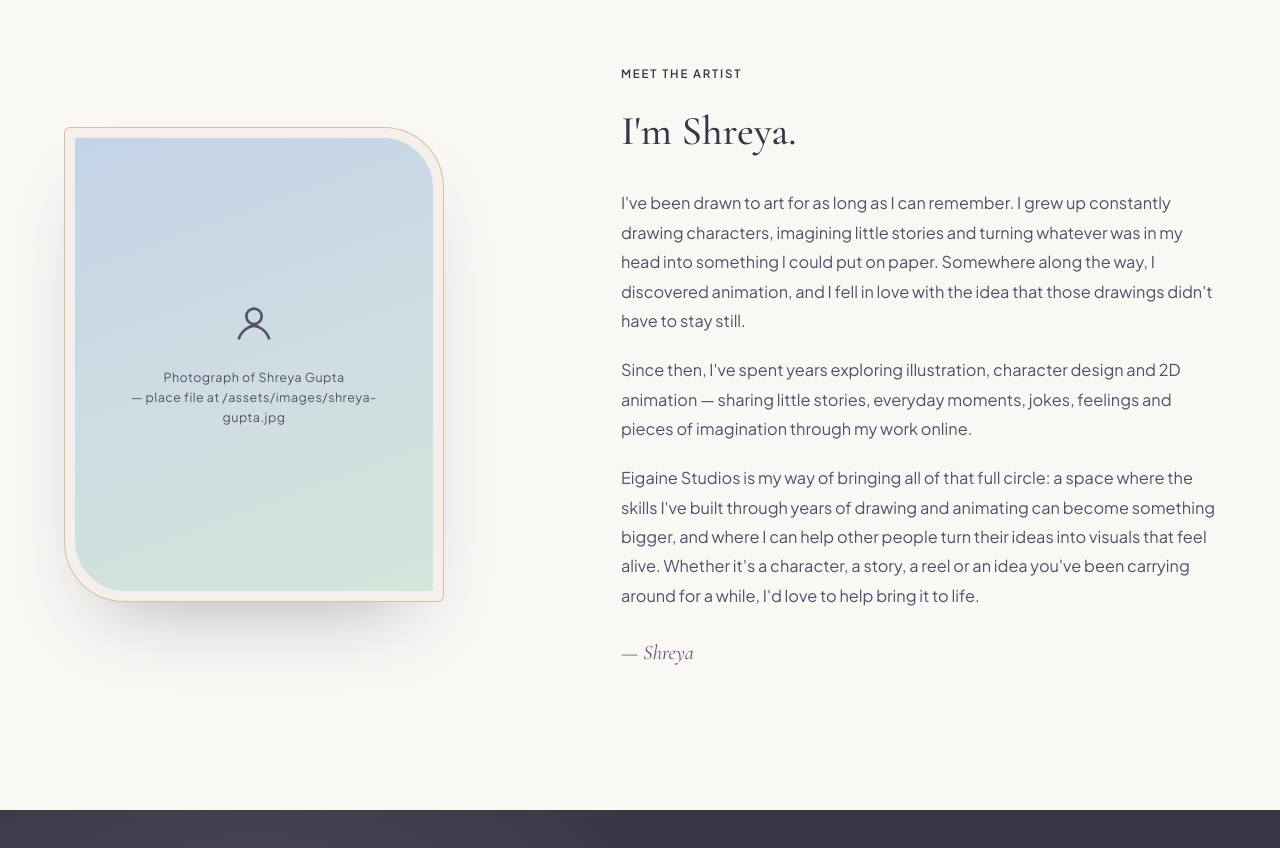
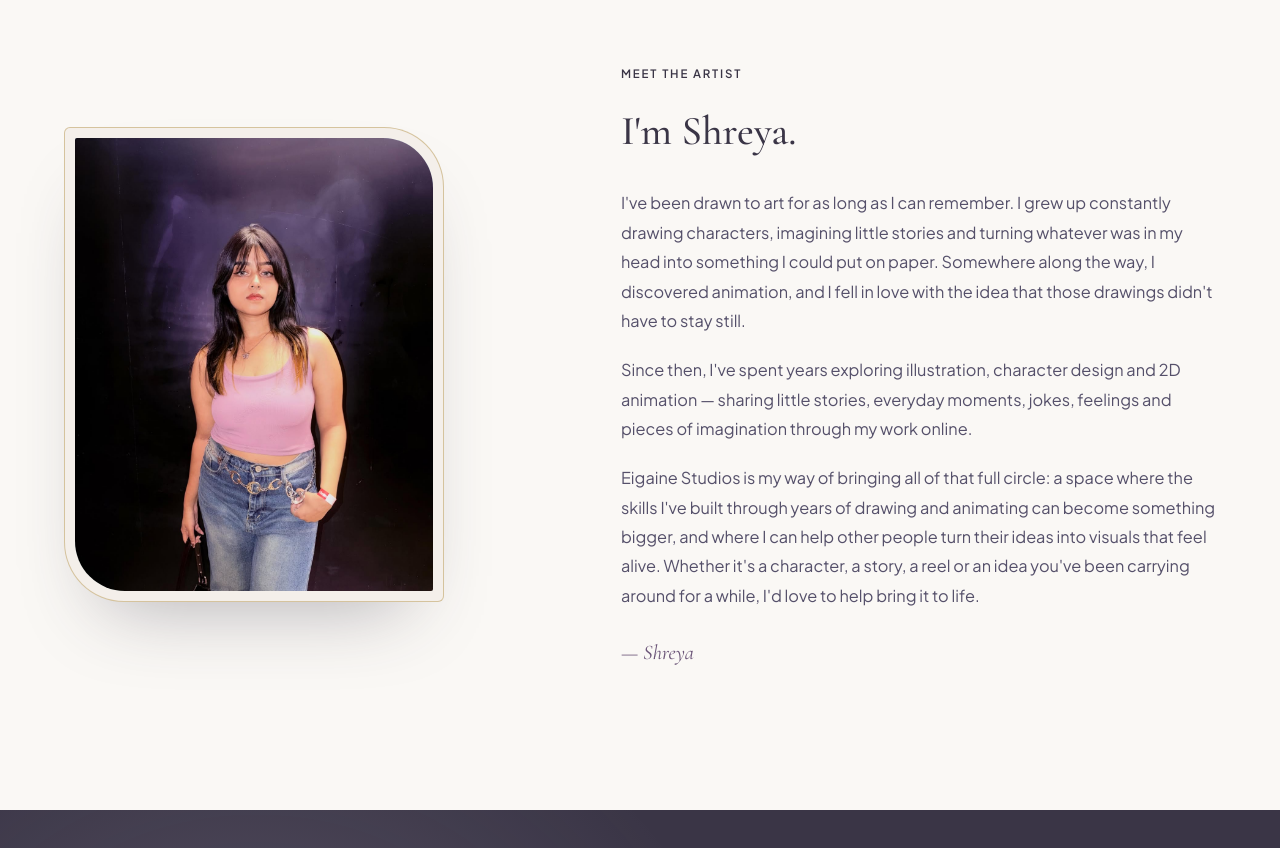
Before and after one commit to khyatichx/Eigaine-Studios, a website: page index.html in a window 1280 px wide. Shown: the part 7260-8108 px from the top of the page. Drawn offline with nearby package versions, Linux system fonts and the light colour scheme.

Commit message:
Update index.html

```diff
--- a/index.html
+++ b/index.html
@@ -925,7 +925,7 @@ section[id], header[id]{ scroll-margin-top: 118px; }
           <!-- Place your file at assets/images/shreya-gupta.jpg — this <img> will
                show it automatically, and falls back to the placeholder below if
                the file isn't found. -->
-          <img src="shreya-gupta.jpg" ... alt="Shreya Gupta"
+          <img src="shreya-gupta.jpeg" ... alt="Shreya Gupta"
                onerror="this.style.display='none'; this.nextElementSibling.style.display='block';">
           <div class="ph-fallback" style="display:none;">
             <svg viewBox="0 0 24 24" fill="none" stroke="currentColor" stroke-width="1.4"><circle cx="12" cy="8" r="4"/><path d="M4 20c1.5-5 6-7 8-7s6.5 2 8 7"/></svg>
```
